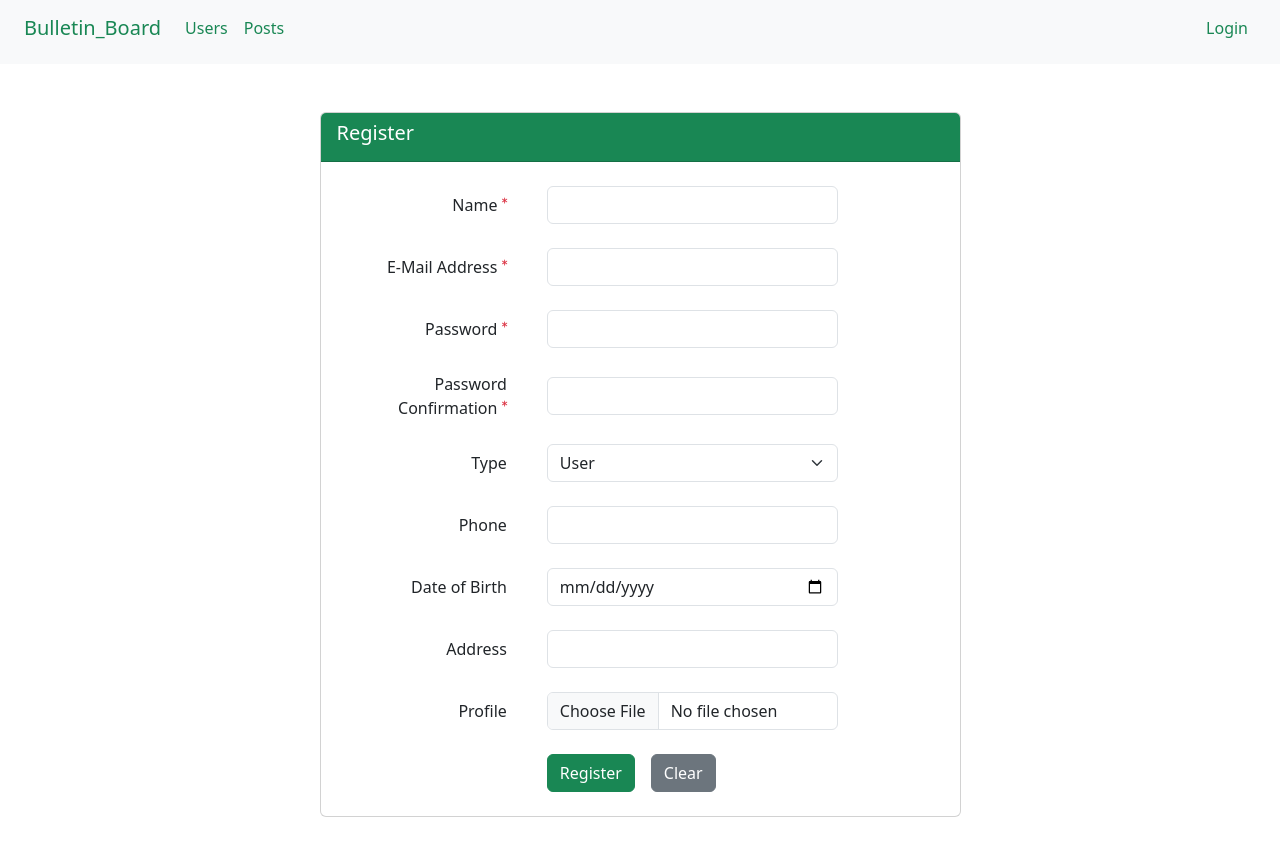
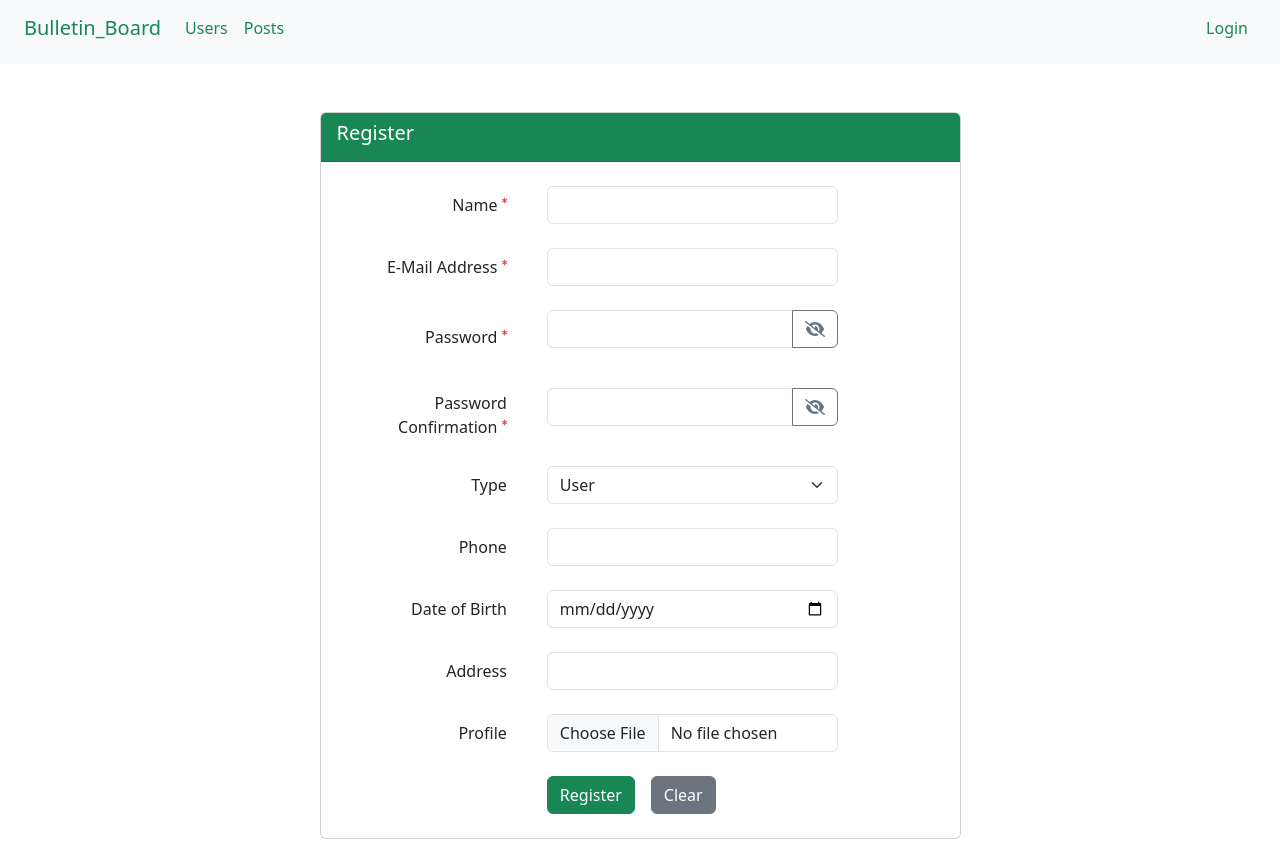
Before and after one commit to Myat-Theingi-Aung/bulletin-board-client, a Vue app: page /register in a window 1280 px wide. Shown: the top 841 px of the page. Built offline with nearby package versions, Linux system fonts and the light colour scheme; what vuejs-paginate-next would draw is missing.

Commit message:
add password hide show

```diff
--- a/src/components/auth/ChangePassword.vue
+++ b/src/components/auth/ChangePassword.vue
@@ -16,7 +16,12 @@
                   </label>
                 </div>
                 <div class="col-6">
-                  <input type="password" class="form-control" v-model="form.current_password">
+                  <div class="input-group mb-3">
+                    <input :type="showCurrentPassword ? 'text' : 'password'" v-model="form.current_password" class="form-control" aria-label="Recipient's username" aria-describedby="password_confirmation">
+                    <a class="btn btn-outline-secondary" @click="togglePasswordVisibility('current')" id="password_confirmation">
+                      <font-awesome-icon :icon="showCurrentPassword ? 'fa-solid fa-eye' : 'fa-solid fa-eye-slash'" />
+                    </a>
+                  </div>
                   <span class="text-danger fw-bolder" v-if="errors.current_password">
                     <span v-text="errors.current_password" />
                   </span>
@@ -30,7 +35,12 @@
                   </label>
                 </div>
                 <div class="col-6">
-                  <input type="password" class="form-control" v-model="form.new_password">
+                  <div class="input-group mb-3">
+                    <input :type="showPassword ? 'text' : 'password'" v-model="form.new_password" class="form-control" aria-label="Recipient's username" aria-describedby="password_confirmation">
+                    <a class="btn btn-outline-secondary" @click="togglePasswordVisibility('password')" id="password_confirmation">
+                      <font-awesome-icon :icon="showPassword ? 'fa-solid fa-eye' : 'fa-solid fa-eye-slash'" />
+                    </a>
+                  </div>
                   <span class="text-danger fw-bolder" v-if="errors.new_password">
                     <span v-text="errors.new_password" />
                   </span>
@@ -44,7 +54,12 @@
                   </label>
                 </div>
                 <div class="col-6">
-                  <input type="password" class="form-control" id="password_confirmation" v-model="form.new_password_confirmation">
+                  <div class="input-group mb-3">
+                    <input :type="showConfirmPassword ? 'text' : 'password'" v-model="form.new_password_confirmation" class="form-control" aria-label="Recipient's username" aria-describedby="password_confirmation">
+                    <a class="btn btn-outline-secondary" @click="togglePasswordVisibility('confirm')" id="password_confirmation">
+                      <font-awesome-icon :icon="showConfirmPassword ? 'fa-solid fa-eye' : 'fa-solid fa-eye-slash'" />
+                    </a>
+                  </div>
                   <span class="text-danger fw-bolder" v-if="errors.new_password_confirmation">
                     <span v-text="errors.new_password_confirmation" />
                   </span>
@@ -70,6 +85,7 @@ import { ref } from 'vue'
 import { useRouter } from 'vue-router'
 import { useStore } from 'vuex'
 import Swal from "sweetalert2"
+import { usePasswordToggle } from '../../utils/CommonUtils'
 
   const Toast = Swal.mixin({
     toast: true,
@@ -87,6 +103,7 @@ import Swal from "sweetalert2"
   const createLink= 'register'
   const store = useStore();
   const router = useRouter();
+  const { showPassword, showConfirmPassword, showCurrentPassword, togglePasswordVisibility } = usePasswordToggle();
   const currentUser = store.state.user;
 
   const initialForm = {
--- a/src/components/auth/Login.vue
+++ b/src/components/auth/Login.vue
@@ -27,7 +27,13 @@
                   <label for="passwrod" class="form-label mb-0 me-3">Password:</label>
                 </div>
                 <div class="col-6">
-                  <input type="password" class="form-control" id="password" v-model="form.password">
+                  <!-- <input type="password" class="form-control" id="password" v-model="form.password"> -->
+                  <div class="input-group mb-3">
+                    <input :type="showPassword ? 'text' : 'password'" v-model="form.password" class="form-control" aria-label="Recipient's username" aria-describedby="password_confirmation">
+                    <a class="btn btn-outline-secondary" @click="togglePasswordVisibility('password')" id="password_confirmation">
+                      <font-awesome-icon :icon="showPassword ? 'fa-solid fa-eye' : 'fa-solid fa-eye-slash'" />
+                    </a>
+                  </div>
                   <span class="text-danger fw-bolder" v-if="errors.password">
                     <span v-text="errors.password" />
                   </span>
@@ -65,11 +71,13 @@ import api from '../../axios';
 import { ref, onMounted } from 'vue';
 import { useRouter } from 'vue-router';
 import { useStore } from 'vuex';
+import { usePasswordToggle } from '../../utils/CommonUtils';
 
   const forgotLink = 'forgot';
   const createLink = '#';
   const router = useRouter();
   const store = useStore();
+  const { showPassword, togglePasswordVisibility } = usePasswordToggle();
   const initialForm = {
     email: '',
     error: '',
--- a/src/components/auth/Register.vue
+++ b/src/components/auth/Register.vue
@@ -44,7 +44,12 @@
                   </label>
                 </div>
                 <div class="col-6">
-                  <input type="password" class="form-control" id="password" v-model="form.password">
+                  <div class="input-group mb-3">
+                    <input :type="showPassword ? 'text' : 'password'" v-model="form.password" class="form-control" aria-label="Recipient's username" aria-describedby="password_confirmation">
+                    <a class="btn btn-outline-secondary" @click="togglePasswordVisibility('password')" id="password_confirmation">
+                      <font-awesome-icon :icon="showPassword ? 'fa-solid fa-eye' : 'fa-solid fa-eye-slash'" />
+                    </a>
+                  </div>
                   <span class="text-danger" v-if="errors.password">
                     <span v-text="errors.password" />
                   </span>
@@ -58,7 +63,12 @@
                   </label>
                 </div>
                 <div class="col-6">
-                  <input type="password" class="form-control" id="password_confirmation" v-model="form.password_confirmation">
+                  <div class="input-group mb-3">
+                    <input :type="showConfirmPassword ? 'text' : 'password'" v-model="form.password_confirmation" class="form-control" aria-label="Recipient's username" aria-describedby="password_confirmation">
+                    <a class="btn btn-outline-secondary" @click="togglePasswordVisibility('confirm')" id="password_confirmation">
+                      <font-awesome-icon :icon="showConfirmPassword ? 'fa-solid fa-eye' : 'fa-solid fa-eye-slash'" />
+                    </a>
+                  </div>
                   <span class="text-danger" v-if="errors.password_confirmation">
                     <span v-text="errors.password_confirmation" />
                   </span>
@@ -142,11 +152,13 @@ import api from '../../axios'
 import { ref } from 'vue'
 import { useRouter } from 'vue-router'
 import { useStore } from 'vuex'
+import { usePasswordToggle } from '../../utils/CommonUtils'
 
   const store = useStore();
   const router = useRouter();
   const currentUser = store.state.user;
   const user = store.state.register;
+  const { showPassword, showConfirmPassword, togglePasswordVisibility } = usePasswordToggle();
   const headers = { 'Content-Type': 'multipart/form-data' }
 
   const initialForm = {
--- a/src/components/auth/ResetPassword.vue
+++ b/src/components/auth/ResetPassword.vue
@@ -13,7 +13,12 @@
                   <label for="passwrod" class="form-label mb-0 me-3">Password:</label>
                 </div>
                 <div class="col-6">
-                  <input type="password" class="form-control" id="password" v-model="form.password">
+                  <div class="input-group mb-3">
+                    <input :type="showPassword ? 'text' : 'password'" v-model="form.password" class="form-control" aria-label="Recipient's username" aria-describedby="password_confirmation">
+                    <a class="btn btn-outline-secondary" @click="togglePasswordVisibility('password')" id="password_confirmation">
+                      <font-awesome-icon :icon="showPassword ? 'fa-solid fa-eye' : 'fa-solid fa-eye-slash'" />
+                    </a>
+                  </div>
                   <span class="text-danger fw-bolder" v-if="errors.password">
                     <span v-text="errors.password" />
                   </span>
@@ -24,7 +29,12 @@
                   <label for="passwrod_confirmation" class="form-label mb-0 me-3">Password Confirmation:</label>
                 </div>
                 <div class="col-6">
-                  <input type="password" class="form-control" id="password_confirmation" v-model="form.password_confirmation">
+                  <div class="input-group mb-3">
+                    <input :type="showConfirmPassword ? 'text' : 'password'" v-model="form.password_confirmation" class="form-control" aria-label="Recipient's username" aria-describedby="password_confirmation">
+                    <a class="btn btn-outline-secondary" @click="togglePasswordVisibility('confirm')" id="password_confirmation">
+                      <font-awesome-icon :icon="showConfirmPassword ? 'fa-solid fa-eye' : 'fa-solid fa-eye-slash'" />
+                    </a>
+                  </div>
                   <span class="text-danger fw-bolder" v-if="errors.password_confirmation">
                     <span v-text="errors.password_confirmation" />
                   </span>
@@ -50,6 +60,7 @@ import { ref, onMounted } from 'vue'
 import { useRouter, useRoute } from 'vue-router'
 import { useStore } from 'vuex'
 import Swal from "sweetalert2"
+import { usePasswordToggle } from '../../utils/CommonUtils'
 
   const Toast = Swal.mixin({
     toast: true,
@@ -68,6 +79,7 @@ import Swal from "sweetalert2"
   const route = useRoute()
   const data = store.state.resetToken
   const token = route.params.token
+  const { showPassword, showConfirmPassword, togglePasswordVisibility } = usePasswordToggle();
 
   onMounted(() => {
     if(data.token != token) {
--- a/src/components/user/CreateConfirm.vue
+++ b/src/components/user/CreateConfirm.vue
@@ -29,7 +29,12 @@
                   <label for="passwrod" class="form-label mb-0 me-3">Password:</label>
                 </div>
                 <div class="col-6">
-                  <input type="password" class="form-control" id="password" v-model="form.password">
+                  <div class="input-group mb-3">
+                    <input :type="showPassword ? 'text' : 'password'" v-model="form.password" class="form-control" aria-label="Recipient's username" aria-describedby="password_confirmation">
+                    <a class="btn btn-outline-secondary" @click="togglePasswordVisibility('password')" id="password_confirmation">
+                      <font-awesome-icon :icon="showPassword ? 'fa-solid fa-eye' : 'fa-solid fa-eye-slash'" />
+                    </a>
+                  </div>
                 </div>
               </div>
               <div class="row mt-4 align-items-center">
@@ -37,7 +42,12 @@
                   <label for="passwrod_confirmation" class="form-label mb-0 me-3">Password Confirmation:</label>
                 </div>
                 <div class="col-6">
-                  <input type="password" class="form-control" id="password_confirmation" v-model="form.password_confirmation">
+                  <div class="input-group mb-3">
+                    <input :type="showConfirmPassword ? 'text' : 'password'" v-model="form.password_confirmation" class="form-control" aria-label="Recipient's username" aria-describedby="password_confirmation">
+                    <a class="btn btn-outline-secondary" @click="togglePasswordVisibility('confirm')" id="password_confirmation">
+                      <font-awesome-icon :icon="showConfirmPassword ? 'fa-solid fa-eye' : 'fa-solid fa-eye-slash'" />
+                    </a>
+                  </div>
                 </div>
               </div>
               <div class="row mt-4 align-items-center">
@@ -104,6 +114,7 @@ import { ref, onMounted } from 'vue'
 import { useRouter } from 'vue-router'
 import { useStore } from 'vuex'
 import Swal from "sweetalert2"
+import { usePasswordToggle } from '../../utils/CommonUtils'
 
   const Toast = Swal.mixin({
     toast: true,
@@ -124,6 +135,7 @@ import Swal from "sweetalert2"
   const image = store.state.image;
   let imageTest = store.state.image;
   const imageName = store.state.imageName;
+  const { showPassword, showConfirmPassword, togglePasswordVisibility } = usePasswordToggle();
   const headers = { 'Content-Type': 'multipart/form-data' }
 
   const initialForm = {
--- /dev/null
+++ b/src/utils/CommonUtils.js
@@ -0,0 +1,24 @@
+import { ref } from 'vue';
+
+export const usePasswordToggle = () => {
+  const showCurrentPassword = ref(false);
+  const showPassword = ref(false);
+  const showConfirmPassword = ref(false);
+
+  const togglePasswordVisibility = (field) => {
+    if (field === 'current') {
+      showCurrentPassword.value = !showCurrentPassword.value;
+    } else if (field === 'password') {
+      showPassword.value = !showPassword.value;
+    } else if (field === 'confirm') {
+      showConfirmPassword.value = !showConfirmPassword.value;
+    }
+  };
+
+  return {
+    showCurrentPassword,
+    showPassword,
+    showConfirmPassword,
+    togglePasswordVisibility,
+  };
+};
```
